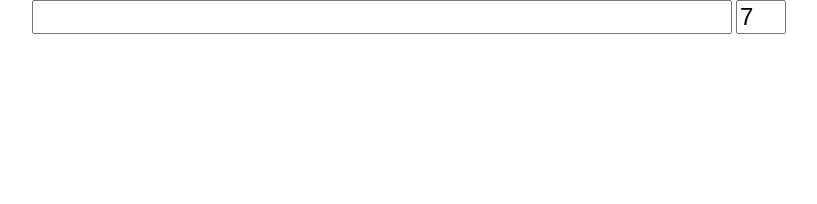
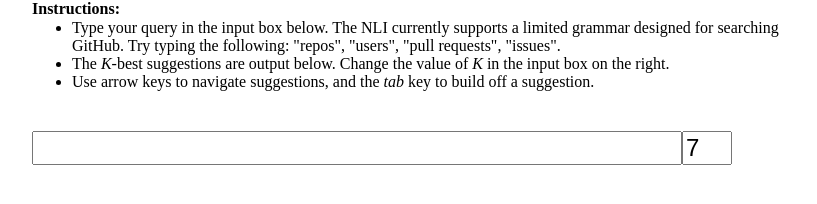
Before and after one commit to DannyNemer/aang, a plain HTML site: page src/app/index.html in a window 1280 px wide. Shown: the whole page, without its empty margins (208-1025 px from the left). Drawn offline with Linux system fonts and the light colour scheme.

Commit message:
Add instructions to client app

```diff
--- a/src/app/index.html
+++ b/src/app/index.html
@@ -12,18 +12,28 @@
 		outline: none;
 	}
 
+	ul {
+		width: inherit;
+		margin-top: -20px;
+		margin-bottom: 40px;
+	}
+
+	#inputContainer {
+		display: flex;
+	}
+
 	#query {
-		width: 700px;
+		width: 650px;
+		display: table-cell;
 	}
 
 	#k {
 		width: 50px;
+		display: table-cell;
 	}
 
 	#time {
 		font-family: monospace;
-		position: absolute;
-		top: 0px;
 	}
 
 	#treeContainer {
@@ -40,10 +50,20 @@
 
 </style>
 <body>
+<span>
+<h4>Instructions:</h4>
+<ul>
+	<li>Type your query in the input box below. The NLI currently supports a limited grammar designed for searching GitHub. Try typing the following: "repos", "users", "pull requests", "issues".</li>
+	<li>The <i>K</i>-best suggestions are output below. Change the value of <i>K</i> in the input box on the right.</li>
+	<li>Use arrow keys to navigate suggestions, and the <i>tab</i> key to build off a suggestion.</li>
+</ul>
+</span>
 
+<div id='inputContainer'>
 <input id="query" autocomplete="off">
 <input id="k" type="number" min="1" value="7" autocomplete="off">
 <span id="time"></span>
+</div>
 <div id="treeContainer"></div>
 
 <script>
```
